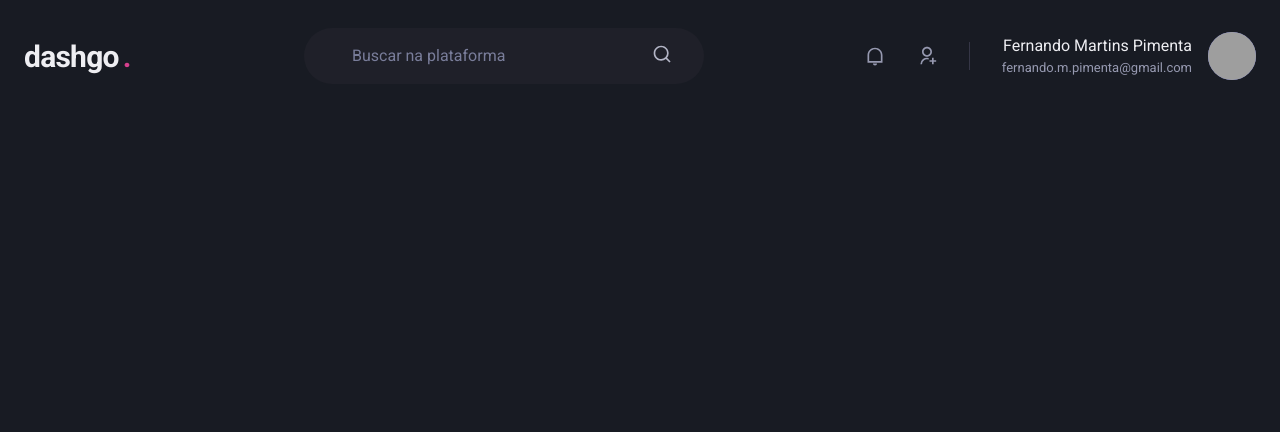
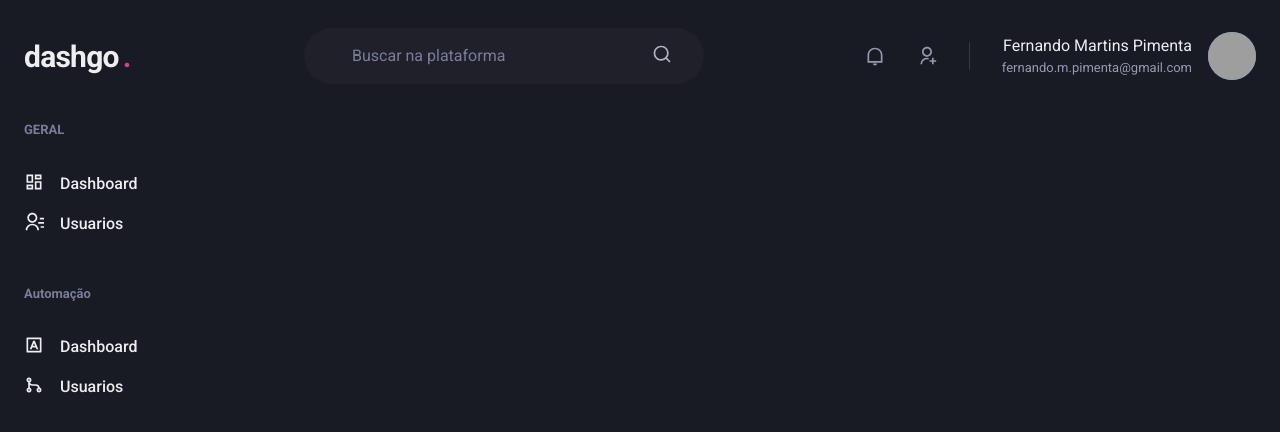
Before and after one commit to pimentafm/Dashgo, a Next.js app: page /dashboard in a window 1280 px wide. Shown: the top 432 px of the page. Built offline with nearby package versions, Linux system fonts and the light colour scheme; grey boxes are pictures that could not be loaded.

Commit message:
Create Sidebar component

```diff
--- /dev/null
+++ b/src/components/Sidebar.tsx
@@ -0,0 +1,55 @@
+import { Box, Icon, Link, Stack, Text } from "@chakra-ui/react";
+import {
+  RiContactsLine,
+  RiDashboardLine,
+  RiGitMergeLine,
+  RiInputMethodLine,
+} from "react-icons/ri";
+
+export function Sidebar() {
+  return (
+    <Box as="aside" w="64" mr="8">
+      <Stack spacing="12" align="flex-start">
+        <Box>
+          <Text fontWeight="bold" color="gray.400" fontSize="small">
+            GERAL
+          </Text>
+          <Stack spacing="4" mt="8" align="stretch">
+            <Link display="flex" align="center">
+              <Icon as={RiDashboardLine} fontSize="20" />
+              <Text ml="4" fontWeight="medium">
+                Dashboard
+              </Text>
+            </Link>
+            <Link display="flex" align="center">
+              <Icon as={RiContactsLine} fontSize="20" />
+              <Text ml="4" fontWeight="medium">
+                Usuarios
+              </Text>
+            </Link>
+          </Stack>
+        </Box>
+
+        <Box>
+          <Text fontWeight="bold" color="gray.400" fontSize="small">
+            Automação
+          </Text>
+          <Stack spacing="4" mt="8" align="stretch">
+            <Link display="flex" align="center">
+              <Icon as={RiInputMethodLine} fontSize="20" />
+              <Text ml="4" fontWeight="medium">
+                Dashboard
+              </Text>
+            </Link>
+            <Link display="flex" align="center">
+              <Icon as={RiGitMergeLine} fontSize="20" />
+              <Text ml="4" fontWeight="medium">
+                Usuarios
+              </Text>
+            </Link>
+          </Stack>
+        </Box>
+      </Stack>
+    </Box>
+  );
+}
--- a/src/pages/dashboard.tsx
+++ b/src/pages/dashboard.tsx
@@ -1,5 +1,14 @@
-import { Header } from "../components/Header/Header";
+import { Flex } from "@chakra-ui/layout";
+import { Header } from "../components/Header";
+import { Sidebar } from "../components/Sidebar";
 
 export default function Dashboard() {
-  return <Header />;
+  return (
+    <Flex direction="column" h="100vh">
+      <Header />
+      <Flex w="100%" my="6" maxWidth={1480} mx="auto" px="6">
+        <Sidebar />
+      </Flex>
+    </Flex>
+  );
 }
```
Also changed, not shown: src/components/Header.tsx (renamed from src/components/Header/Header.tsx).
